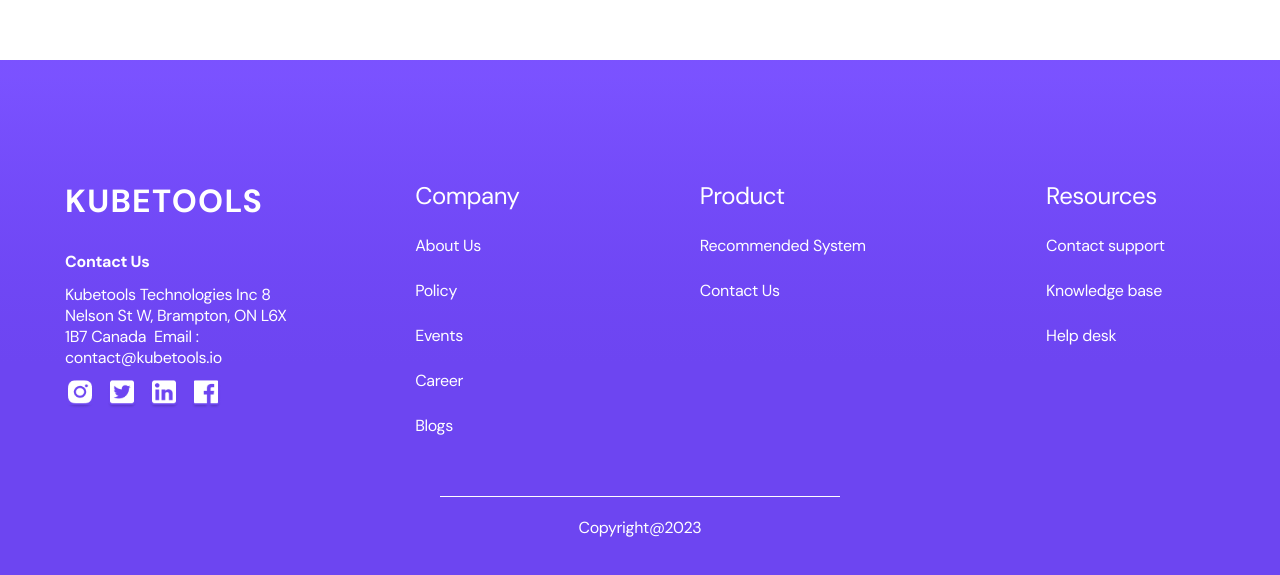
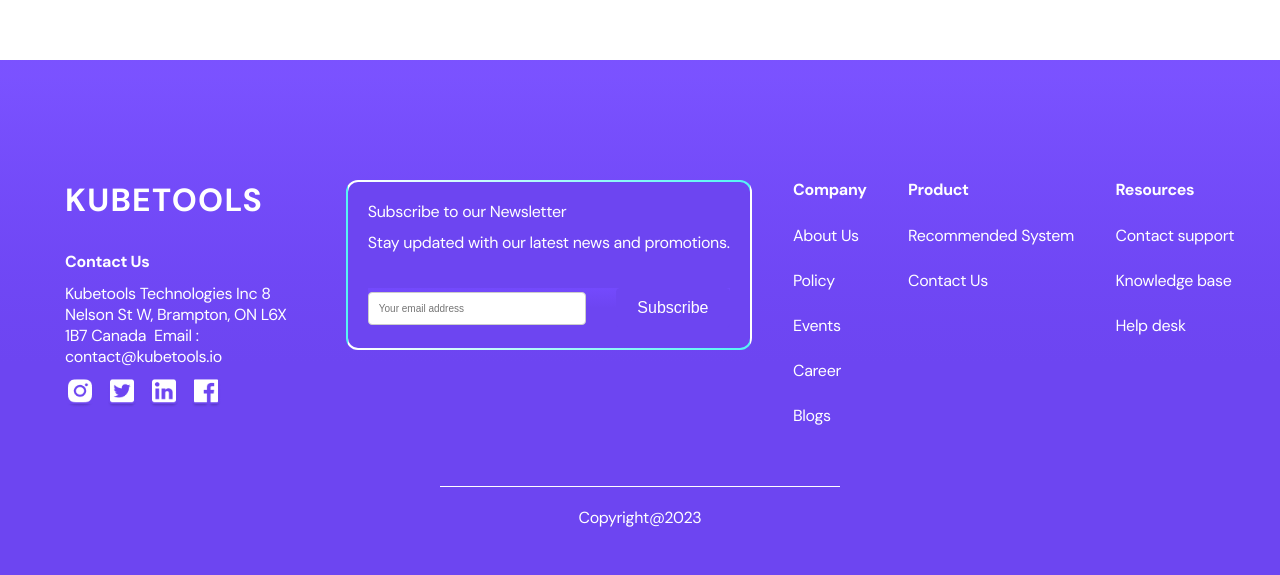
Before and after one commit to mahmudur987/kube-tools-fe, a Next.js app: page /newpage in a window 1280 px wide. Shown: the part 840-1415 px from the top of the page. Built offline with nearby package versions, Linux system fonts and the light colour scheme.

Commit message:
update bugs

```diff
--- a/src/app/page.js
+++ b/src/app/page.js
@@ -11,14 +11,10 @@ import { CollectionsSection } from "@/components/Home/HotCollections";
 import { QueryClient, QueryClientProvider } from "@tanstack/react-query";
 import LeftBanner from "@/components/Home/LeftBanner/LeftBanner";
 import { Suspense } from "react";
-import img1 from "../assets/images/company1.jpg";
-import img2 from "../assets/images/company2.jpg";
-import img3 from "../assets/images/company3.jpg";
 import MiddleBanner from "@/components/Home/LeftBanner/MiddleBanner";
 import { useRouter } from "next/navigation";
 import { useEffect } from "react";
 import LoadingSpinner from "@/components/Common/LoadingSpiner/LoadingSpiner";
-import Subscribe from "@/components/Home/Subscribe/Subscribe";
 
 export default function Home() {
   const inter = css`
@@ -61,7 +57,6 @@ export default function Home() {
             <CollectionsSection />
             <OurOffer />
             <Blog />
-            <Subscribe />
           </div>
           <div className={styles.right}>
             <LeftBanner />
--- a/src/app/page.module.css
+++ b/src/app/page.module.css
@@ -10,16 +10,16 @@
   width: 100%;
   margin: 0 auto;
   display: flex;
+  justify-content: space-between;
   padding: 20px;
-  gap: 50px;
+  gap: 30px;
 }
 .left {
-  width: 75%;
+  width: 80%;
   padding-left: 5%;
   height: 100%;
 }
 .right {
-  width: 25%;
   padding-right: 5%;
   height: 100%;
 }
--- a/src/components/Home/Blog/Blog.module.css
+++ b/src/components/Home/Blog/Blog.module.css
@@ -61,6 +61,7 @@
   max-width: 400px;
   width: 100%;
   min-height: 200px;
+  padding: 0px 10px;
 }
 
 .card {
@@ -164,12 +165,17 @@
 }
 .leftbtn,
 .rightbtn {
+  width: 40px;
+  height: 40px;
+  display: flex;
+  justify-content: center;
+  align-items: center;
   background: black;
   border: none;
-  border-radius: 20px;
   padding: 8px;
+  border-radius: 50%;
   color: white;
-  font-size: 20px;
+  font-size: 18px;
 }
 .contents {
   display: flex;
--- a/src/components/Home/Footer/Footer.js
+++ b/src/components/Home/Footer/Footer.js
@@ -45,6 +45,9 @@ const Footer = () => {
               <div className={styles.contents}>
                 {/* cols-1 */}
                 <div className={styles.cols}>
+                  <NewsletterBox />
+                </div>
+                <div className={styles.cols}>
                   <h4>Company</h4>
                   <p onClick={handleNavigate}>About Us</p>
                   <p onClick={handleNavigate}>Policy</p>
--- a/src/components/Home/Footer/Footer.module.css
+++ b/src/components/Home/Footer/Footer.module.css
@@ -52,9 +52,9 @@
   font-family: "DM Sans";
   font-size: 32px;
   font-style: normal;
-  font-weight: 700;
-  line-height: normal;
-  letter-spacing: 1.28px;
+  line-height: 41.66px;
+  letter-spacing: 0.04em;
+  text-align: left;
 }
 .contatUs {
   display: flex;
@@ -98,13 +98,14 @@
   gap: 24px;
 }
 .cols h4 {
-  color: var(--Background-color-white, #fff);
-  font-family: "DM Sans";
-  font-size: 24px;
-  font-style: normal;
-  font-weight: 500;
-  line-height: normal;
-  letter-spacing: -0.48px;
+  font-family: DM Sans;
+  font-size: 16px;
+  font-weight: 700;
+  line-height: 20.83px;
+  letter-spacing: -0.02em;
+  text-align: left;
+  cursor: pointer;
+  color: white;
 }
 .blog {
   text-align: center;
--- a/src/components/Home/TrendingRepos/TrendingRepo.module.css
+++ b/src/components/Home/TrendingRepos/TrendingRepo.module.css
@@ -204,7 +204,7 @@
 }
 .contentRight {
   width: 100%;
-  padding-left: 30px;
+  padding: 0px 20px;
   display: flex;
   flex-direction: column;
   gap: 15px;
```
Also changed, not shown: src/components/Home/HotCollections/Collection.module.css (+6 -1 lines).
